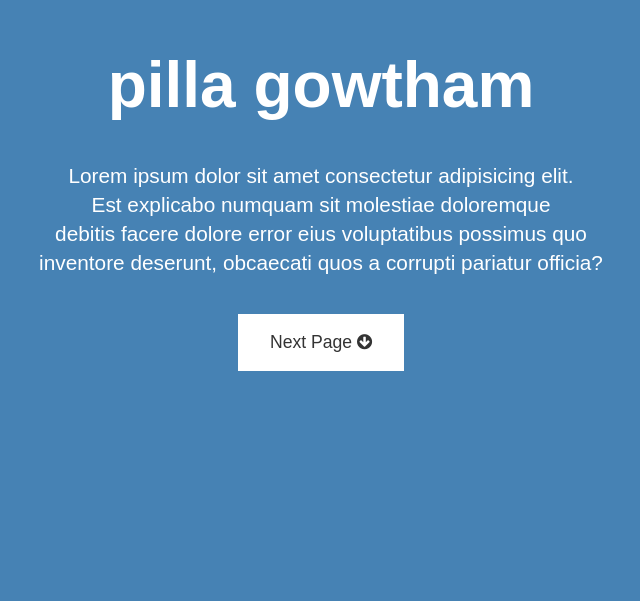
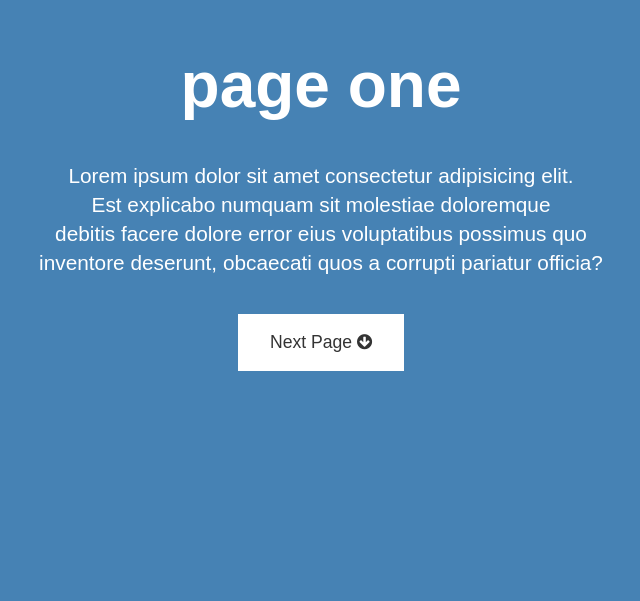
Before and after one commit to sandeepgoddindla/PRESENTATION, a plain HTML site: page index.html in a window 1280 px wide. Shown: the part 199-800 px from the top of the page, without its empty margins (319-959 px from the left). Drawn offline with Linux system fonts and the light colour scheme.

Commit message:
Update index.html

```diff
--- a/index.html
+++ b/index.html
@@ -11,7 +11,7 @@
 <body>
 
     <section id="page1" class="page">
-        <h1>pilla gowtham</h1>
+        <h1>page one</h1>
         <p>Lorem ipsum dolor sit amet consectetur adipisicing elit. <br>Est explicabo numquam sit molestiae doloremque<br>
              debitis facere dolore error eius voluptatibus possimus quo <br>inventore deserunt, obcaecati quos a corrupti pariatur officia?</p>
              <div>
```
